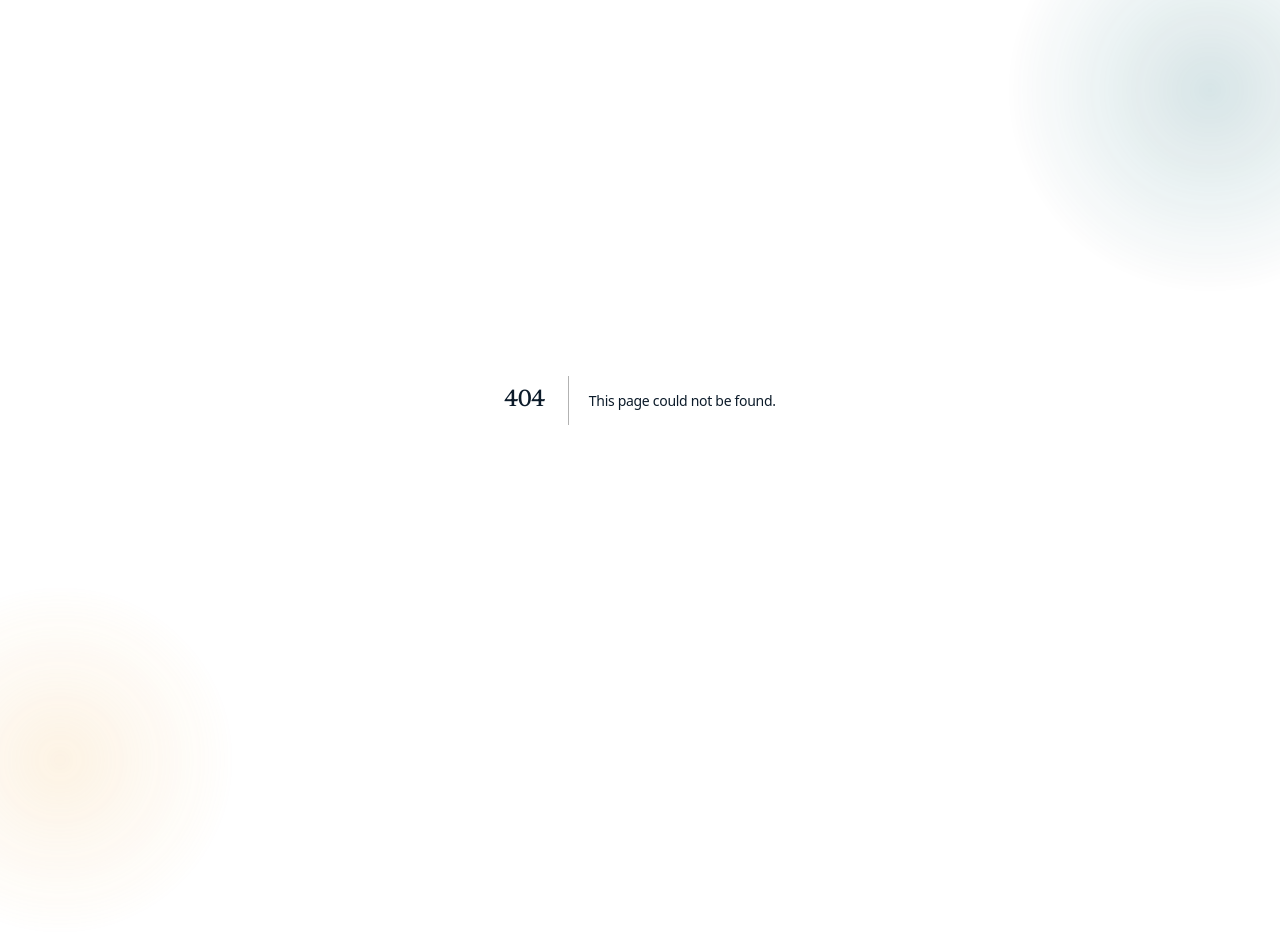
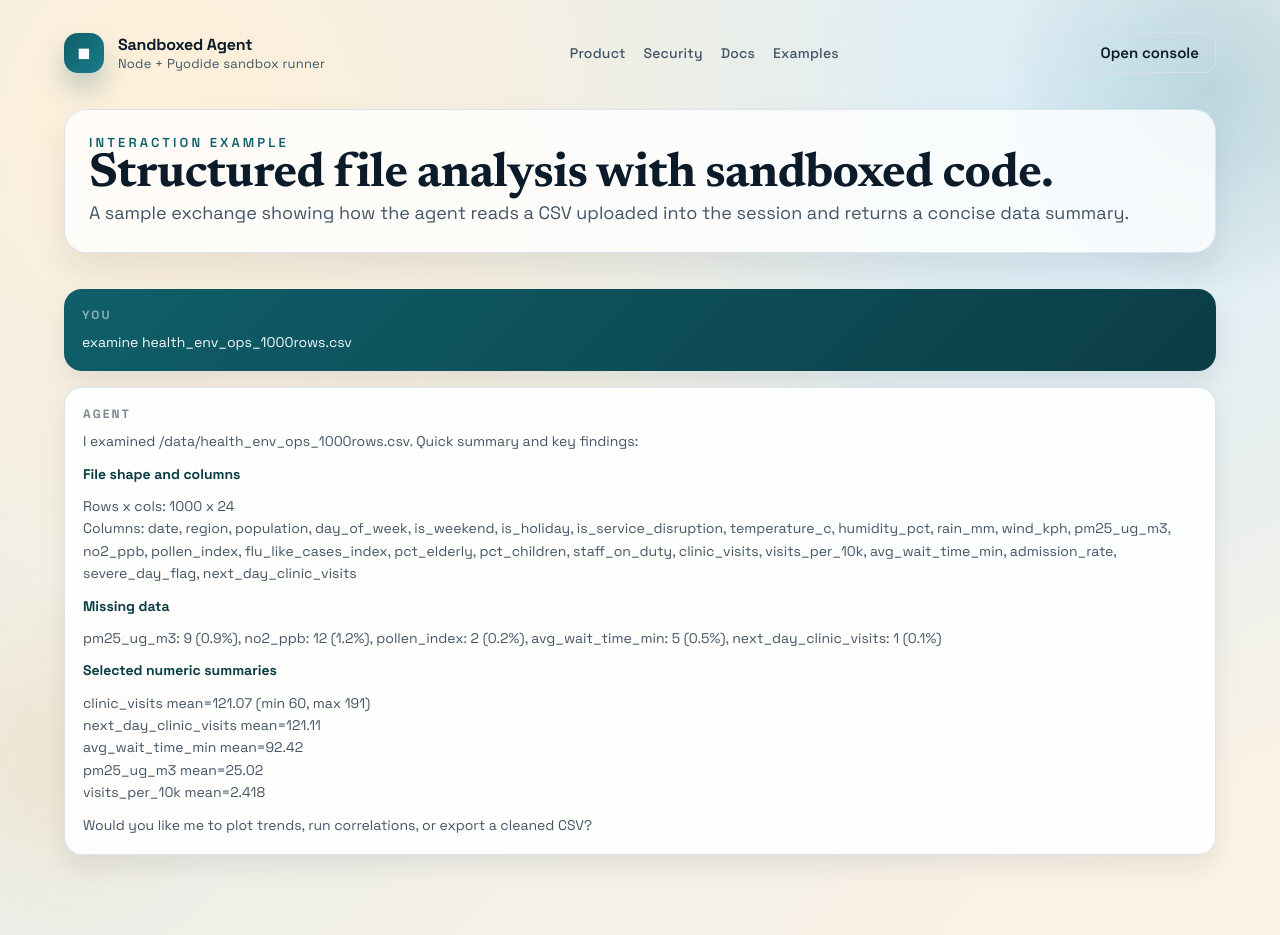
Before and after one commit to rongg10/Sandboxed-LangChain-Agent, a Next.js app: page /examples in a window 1280 px wide. Before the commit this address had no page. Before the commit the page ends 800 px from the top, so only its background shows below. Built offline with nearby package versions, Linux system fonts and the light colour scheme.

Commit message:
make chatbox bigger, add chat example

```diff
--- /dev/null
+++ b/app/examples/page.tsx
@@ -0,0 +1,86 @@
+import Link from "next/link";
+
+export default function ExamplesPage() {
+  return (
+    <main className="page">
+      <header className="top-bar">
+        <div className="brand">
+          <span className="brand-mark" aria-hidden="true">
+            ◼
+          </span>
+          <div>
+            <p className="brand-name">Sandboxed Agent</p>
+            <p className="brand-tagline">Node + Pyodide sandbox runner</p>
+          </div>
+        </div>
+        <nav className="nav">
+          <Link href="/#product">Product</Link>
+          <Link href="/#security">Security</Link>
+          <Link href="/#docs">Docs</Link>
+          <Link href="/examples">Examples</Link>
+        </nav>
+        <Link className="button cta ghost" href="/chat">
+          Open console
+        </Link>
+      </header>
+
+      <section className="examples-hero">
+        <div>
+          <p className="eyebrow">Interaction example</p>
+          <h1>Structured file analysis with sandboxed code.</h1>
+          <p className="subhead">
+            A sample exchange showing how the agent reads a CSV uploaded into the
+            session and returns a concise data summary.
+          </p>
+        </div>
+      </section>
+
+      <section className="example-thread">
+        <div className="example-message user">
+          <p className="example-role">You</p>
+          <p className="example-content">examine health_env_ops_1000rows.csv</p>
+        </div>
+        <div className="example-message assistant">
+          <p className="example-role">Agent</p>
+          <div className="example-content">
+            <p>
+              I examined /data/health_env_ops_1000rows.csv. Quick summary and key
+              findings:
+            </p>
+            <p className="example-section">File shape and columns</p>
+            <p>
+              Rows x cols: 1000 x 24
+              <br />
+              Columns: date, region, population, day_of_week, is_weekend, is_holiday,
+              is_service_disruption, temperature_c, humidity_pct, rain_mm, wind_kph,
+              pm25_ug_m3, no2_ppb, pollen_index, flu_like_cases_index, pct_elderly,
+              pct_children, staff_on_duty, clinic_visits, visits_per_10k,
+              avg_wait_time_min, admission_rate, severe_day_flag, next_day_clinic_visits
+            </p>
+            <p className="example-section">Missing data</p>
+            <p>
+              pm25_ug_m3: 9 (0.9%), no2_ppb: 12 (1.2%), pollen_index: 2 (0.2%),
+              avg_wait_time_min: 5 (0.5%), next_day_clinic_visits: 1 (0.1%)
+            </p>
+            <p className="example-section">Selected numeric summaries</p>
+            <p>
+              clinic_visits mean=121.07 (min 60, max 191)
+              <br />
+              next_day_clinic_visits mean=121.11
+              <br />
+              avg_wait_time_min mean=92.42
+              <br />
+              pm25_ug_m3 mean=25.02
+              <br />
+              visits_per_10k mean=2.418
+            </p>
+            <p>
+              Would you like me to plot trends, run correlations, or export a
+              cleaned CSV?
+            </p>
+          </div>
+        </div>
+      </section>
+    </main>
+  );
+}
--- a/app/globals.css
+++ b/app/globals.css
@@ -289,8 +289,8 @@ h2 {
   display: flex;
   flex-direction: column;
   gap: 18px;
-  min-height: 520px;
-  height: min(70vh, 720px);
+  min-height: 600px;
+  height: min(78vh, 860px);
 }
 
 .panel-header {
@@ -301,6 +301,15 @@ h2 {
   margin-bottom: 18px;
 }
 
+.chat-main {
+  display: grid;
+  grid-template-columns: minmax(0, 1fr) 280px;
+  gap: 18px;
+  align-items: start;
+  min-height: 0;
+  flex: 1;
+}
+
 .upload-panel {
   display: flex;
   flex-direction: column;
@@ -309,6 +318,7 @@ h2 {
   border-radius: 16px;
   background: rgba(245, 246, 242, 0.92);
   border: 1px solid rgba(216, 224, 234, 0.8);
+  align-self: start;
 }
 
 .upload-title {
@@ -353,6 +363,63 @@ h2 {
   gap: 6px;
 }
 
+.examples-hero {
+  padding: 24px;
+  border-radius: 22px;
+  background: rgba(255, 255, 255, 0.8);
+  border: 1px solid rgba(216, 224, 234, 0.85);
+  box-shadow: 0 18px 32px rgba(10, 25, 41, 0.08);
+}
+
+.example-thread {
+  display: grid;
+  gap: 16px;
+}
+
+.example-message {
+  border-radius: 18px;
+  padding: 18px;
+  border: 1px solid rgba(216, 224, 234, 0.9);
+  background: rgba(255, 255, 255, 0.9);
+  box-shadow: 0 12px 24px rgba(10, 25, 41, 0.08);
+}
+
+.example-message.user {
+  background: linear-gradient(135deg, #0f5f6a 0%, #0b3d46 100%);
+  color: #f7fafb;
+  border: none;
+}
+
+.example-role {
+  font-size: 12px;
+  text-transform: uppercase;
+  letter-spacing: 0.18em;
+  font-weight: 700;
+  margin-bottom: 8px;
+  opacity: 0.7;
+}
+
+.example-message.user .example-role {
+  color: rgba(247, 250, 251, 0.75);
+}
+
+.example-content {
+  display: grid;
+  gap: 10px;
+  font-size: 14px;
+  line-height: 1.6;
+  color: inherit;
+}
+
+.example-section {
+  font-weight: 700;
+  color: var(--accent-strong);
+}
+
+.example-message.user .example-section {
+  color: #f7fafb;
+}
+
 .panel-title {
   font-weight: 700;
   color: var(--ink);
@@ -379,6 +446,7 @@ h2 {
   gap: 16px;
   flex: 1;
   min-height: 0;
+  height: 100%;
 }
 
 .message-list {
@@ -643,6 +711,10 @@ button:disabled {
     min-height: 420px;
   }
 
+  .chat-main {
+    grid-template-columns: 1fr;
+  }
+
   .form {
     flex-direction: column;
   }
--- a/app/page.tsx
+++ b/app/page.tsx
@@ -38,6 +38,7 @@ export default function HomePage() {
           <Link href="/#security">Security</Link>
           <Link href="/#solutions">Solutions</Link>
           <Link href="/#docs">Docs</Link>
+          <Link href="/examples">Examples</Link>
         </nav>
         <Link className="button cta" href="/#demo">
           Request demo
```
Also changed, not shown: app/chat/ChatClient.tsx (+34 -31 lines).
